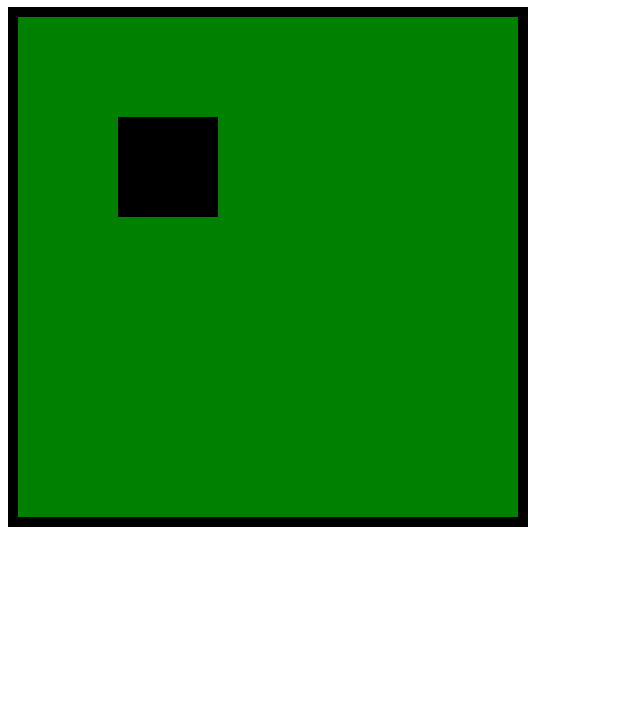
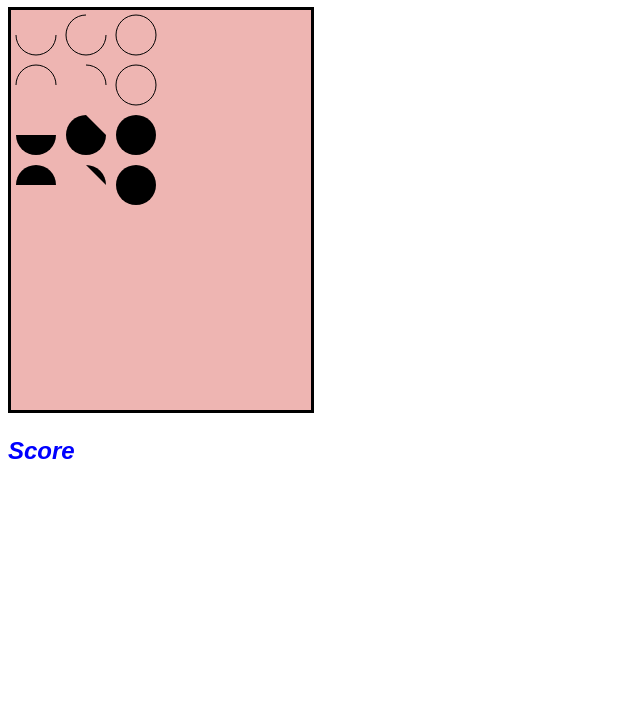
Before and after one commit to jfernandomora/canvas, a plain HTML site: page index.html in a window 1280 px wide. Shown: the part 73-800 px from the top of the page, without its empty margins (0-640 px from the left). Drawn offline with Linux system fonts and the light colour scheme.

Commit message:
Drawing shapes

```diff
--- a/index.html
+++ b/index.html
@@ -7,7 +7,8 @@
 </head>
 <body>
     <h1 id = "title">Canvas Animation</h1>
-    <canvas id='canvas1' width='500' height='500'>This browser does not support this element</canvas>
+    <canvas id='canvas1' width='300' height='400'>This browser does not support this element</canvas>
+    <h2 id="score">Score</h2>
     <script src='script.js'></script>
 </body>
 </html>
--- a/script.js
+++ b/script.js
@@ -1,4 +1,28 @@
-var canvas = document.getElementById('canvas1');
-var ctx = canvas.getContext('2d');
+function draw() {
+    var canvas = document.getElementById('canvas1');
+    if (canvas.getContext) {
+      var ctx = canvas.getContext('2d');
 
-ctx.fillRect(100, 100, 100, 100);
+      for (var i = 0; i < 4; i++) {
+        for (var j = 0; j < 3; j++) {
+          ctx.beginPath();
+          var x = 25 + j * 50; // x coordinate
+          var y = 25 + i * 50; // y coordinate
+          var radius = 20; // Arc radius
+          var startAngle = 0; // Starting point on circle
+          var endAngle = Math.PI + (Math.PI * j) / 2; // End point on circle
+          var counterclockwise = i % 2 !== 0; // clockwise or counterclockwise
+
+          ctx.arc(x, y, radius, startAngle, endAngle, counterclockwise);
+
+          if (i > 1) {
+            ctx.fill();
+          } else {
+            ctx.stroke();
+          }
+        }
+      }
+    }
+  }
+
+draw();
--- a/style.css
+++ b/style.css
@@ -1,8 +1,19 @@
-#title {
+h1 {
+    color: red;
+}
+h2 {
+    color: rgba(200, 10, 0, .5);
+}
+
+#title, #score{
     font-family: Arial, Helvetica, sans-serif;
+    font-style: italic;
+    color: blue;
+
+
 }
 
 #canvas1 {
-    background:green;
-    border: 10px solid black;
+    border: 3px solid black;
+    background-color: rgba(200, 10, 0, .3);
 }
```
